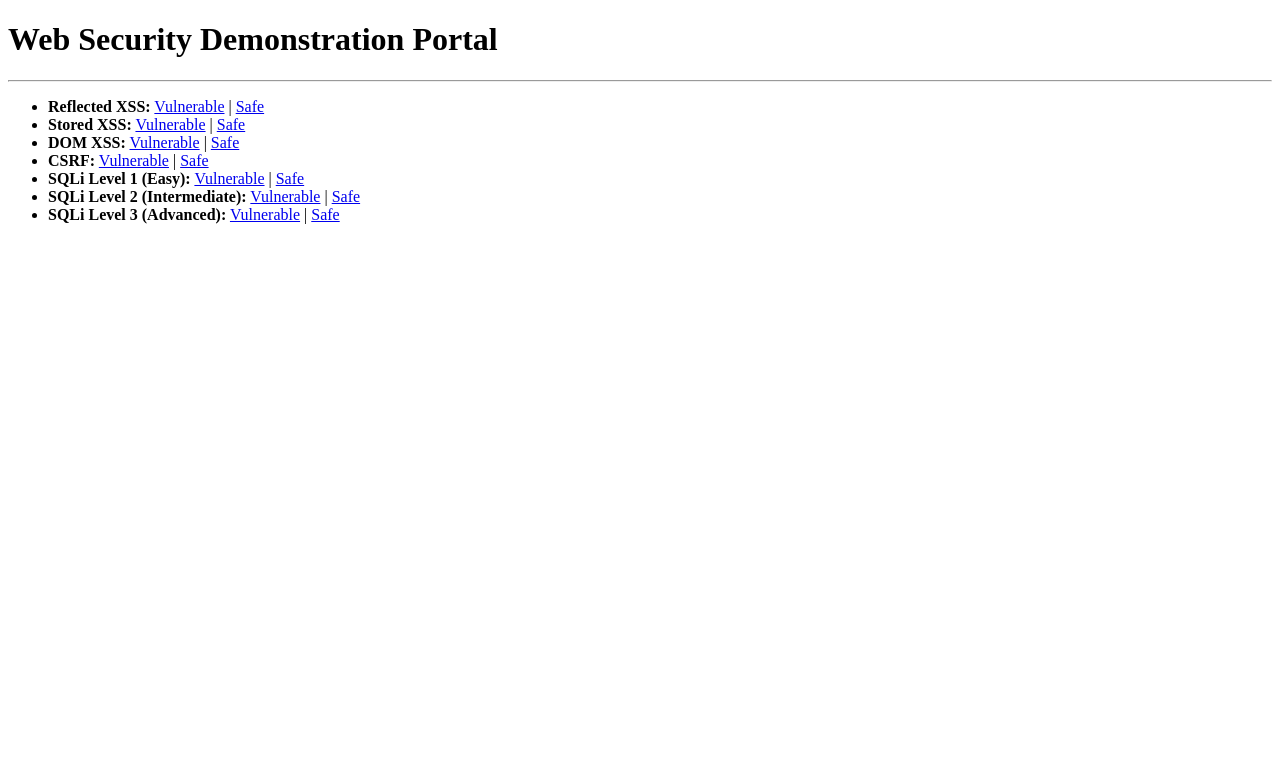
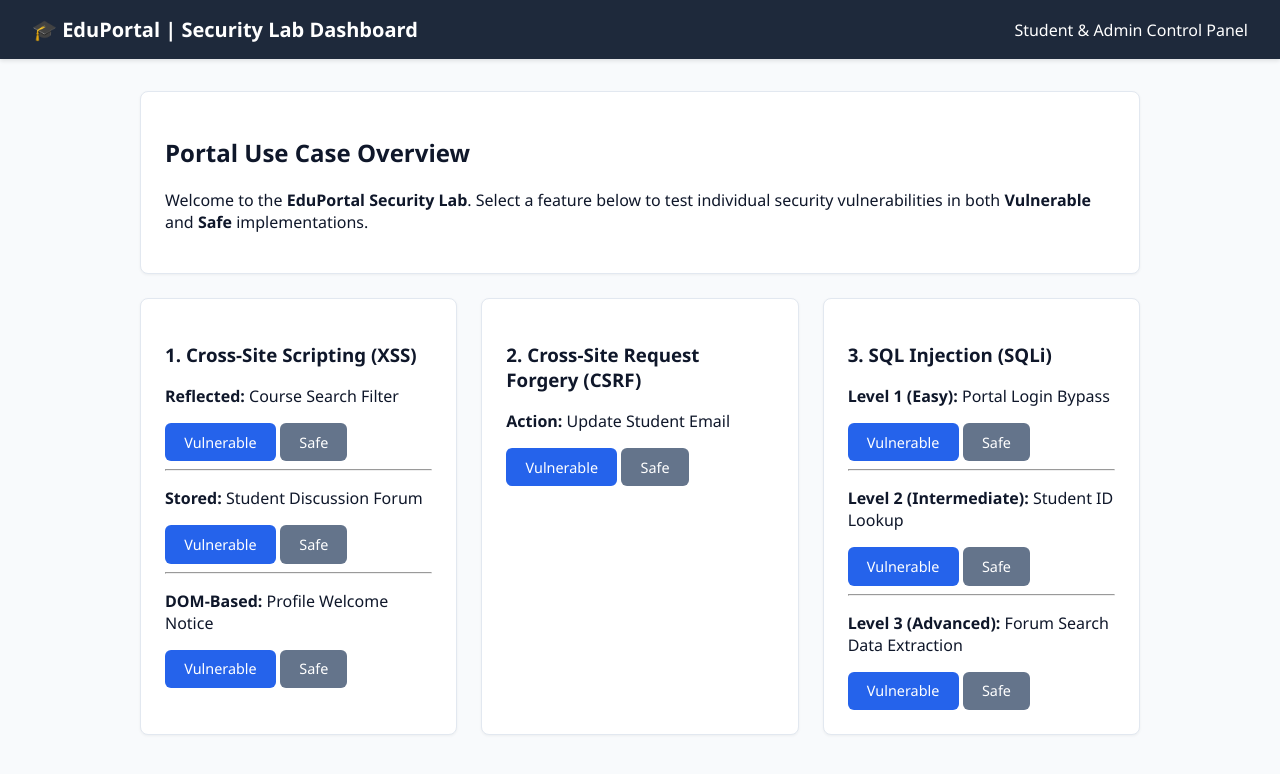
Before and after one commit to sardarsameerkhan/web-sec-vulnerable-vs-safe, a Flask app: page / in a window 1280 px wide. Shown: the top 774 px of the page. Run offline with Flask 3, Linux system fonts and the light colour scheme.

Commit message:
Step 4: Enhance UI styling for Student Portal theme using CSS dashboard components

```diff
--- a/static/style.css
+++ b/static/style.css
@@ -33,6 +33,16 @@ body {
     font-size: 1.25rem;
 }
 
+.badge {
+    padding: 0.25rem 0.75rem;
+    border-radius: 9999px;
+    font-size: 0.85rem;
+    font-weight: 600;
+}
+
+.badge-vuln { background-color: #fee2e2; color: #991b1b; }
+.badge-safe { background-color: #dcfce7; color: #166534; }
+
 .container {
     max-width: 1000px;
     margin: 2rem auto;
@@ -64,7 +74,6 @@ body {
     text-decoration: none;
     display: inline-block;
     font-size: 0.9rem;
-    margin-top: 0.5rem;
 }
 
 .btn:hover { background-color: var(--primary-dark); }
--- a/templates/index.html
+++ b/templates/index.html
@@ -1,17 +1,63 @@
 <!DOCTYPE html>
-<html>
-<head><title>Web Security Lab</title></head>
+<html lang="en">
+<head>
+    <meta charset="UTF-8">
+    <title>EduPortal Security Demonstration</title>
+    <link rel="stylesheet" href="{{ url_for('static', filename='style.css') }}">
+</head>
 <body>
-    <h1>Web Security Demonstration Portal</h1>
-    <hr>
-    <ul>
-        <li><b>Reflected XSS:</b> <a href="/vulnerable/xss/reflected">Vulnerable</a> | <a href="/safe/xss/reflected">Safe</a></li>
-        <li><b>Stored XSS:</b> <a href="/vulnerable/xss/stored">Vulnerable</a> | <a href="/safe/xss/stored">Safe</a></li>
-        <li><b>DOM XSS:</b> <a href="/vulnerable/xss/dom">Vulnerable</a> | <a href="/safe/xss/dom">Safe</a></li>
-        <li><b>CSRF:</b> <a href="/vulnerable/csrf/change-email">Vulnerable</a> | <a href="/safe/csrf/change-email">Safe</a></li>
-        <li><b>SQLi Level 1 (Easy):</b> <a href="/vulnerable/sqli/easy">Vulnerable</a> | <a href="/safe/sqli/easy">Safe</a></li>
-        <li><b>SQLi Level 2 (Intermediate):</b> <a href="/vulnerable/sqli/intermediate">Vulnerable</a> | <a href="/safe/sqli/intermediate">Safe</a></li>
-        <li><b>SQLi Level 3 (Advanced):</b> <a href="/vulnerable/sqli/advanced">Vulnerable</a> | <a href="/safe/sqli/advanced">Safe</a></li>
-    </ul>
+    <div class="navbar">
+        <h1>🎓 EduPortal | Security Lab Dashboard</h1>
+        <span>Student & Admin Control Panel</span>
+    </div>
+
+    <div class="container">
+        <div class="card">
+            <h2>Portal Use Case Overview</h2>
+            <p>Welcome to the <b>EduPortal Security Lab</b>. Select a feature below to test individual security vulnerabilities in both <b>Vulnerable</b> and <b>Safe</b> implementations.</p>
+        </div>
+
+        <div class="grid">
+            <!-- XSS Section -->
+            <div class="card">
+                <h3>1. Cross-Site Scripting (XSS)</h3>
+                <p><b>Reflected:</b> Course Search Filter</p>
+                <a href="/vulnerable/xss/reflected" class="btn">Vulnerable</a>
+                <a href="/safe/xss/reflected" class="btn btn-secondary">Safe</a>
+                <hr>
+                <p><b>Stored:</b> Student Discussion Forum</p>
+                <a href="/vulnerable/xss/stored" class="btn">Vulnerable</a>
+                <a href="/safe/xss/stored" class="btn btn-secondary">Safe</a>
+                <hr>
+                <p><b>DOM-Based:</b> Profile Welcome Notice</p>
+                <a href="/vulnerable/xss/dom" class="btn">Vulnerable</a>
+                <a href="/safe/xss/dom" class="btn btn-secondary">Safe</a>
+            </div>
+
+            <!-- CSRF Section -->
+            <div class="card">
+                <h3>2. Cross-Site Request Forgery (CSRF)</h3>
+                <p><b>Action:</b> Update Student Email</p>
+                <a href="/vulnerable/csrf/change-email" class="btn">Vulnerable</a>
+                <a href="/safe/csrf/change-email" class="btn btn-secondary">Safe</a>
+            </div>
+
+            <!-- SQLi Section -->
+            <div class="card">
+                <h3>3. SQL Injection (SQLi)</h3>
+                <p><b>Level 1 (Easy):</b> Portal Login Bypass</p>
+                <a href="/vulnerable/sqli/easy" class="btn">Vulnerable</a>
+                <a href="/safe/sqli/easy" class="btn btn-secondary">Safe</a>
+                <hr>
+                <p><b>Level 2 (Intermediate):</b> Student ID Lookup</p>
+                <a href="/vulnerable/sqli/intermediate" class="btn">Vulnerable</a>
+                <a href="/safe/sqli/intermediate" class="btn btn-secondary">Safe</a>
+                <hr>
+                <p><b>Level 3 (Advanced):</b> Forum Search Data Extraction</p>
+                <a href="/vulnerable/sqli/advanced" class="btn">Vulnerable</a>
+                <a href="/safe/sqli/advanced" class="btn btn-secondary">Safe</a>
+            </div>
+        </div>
+    </div>
 </body>
 </html>
```
Also changed, not shown: templates/sqli_easy.html (+28 -10 lines).
